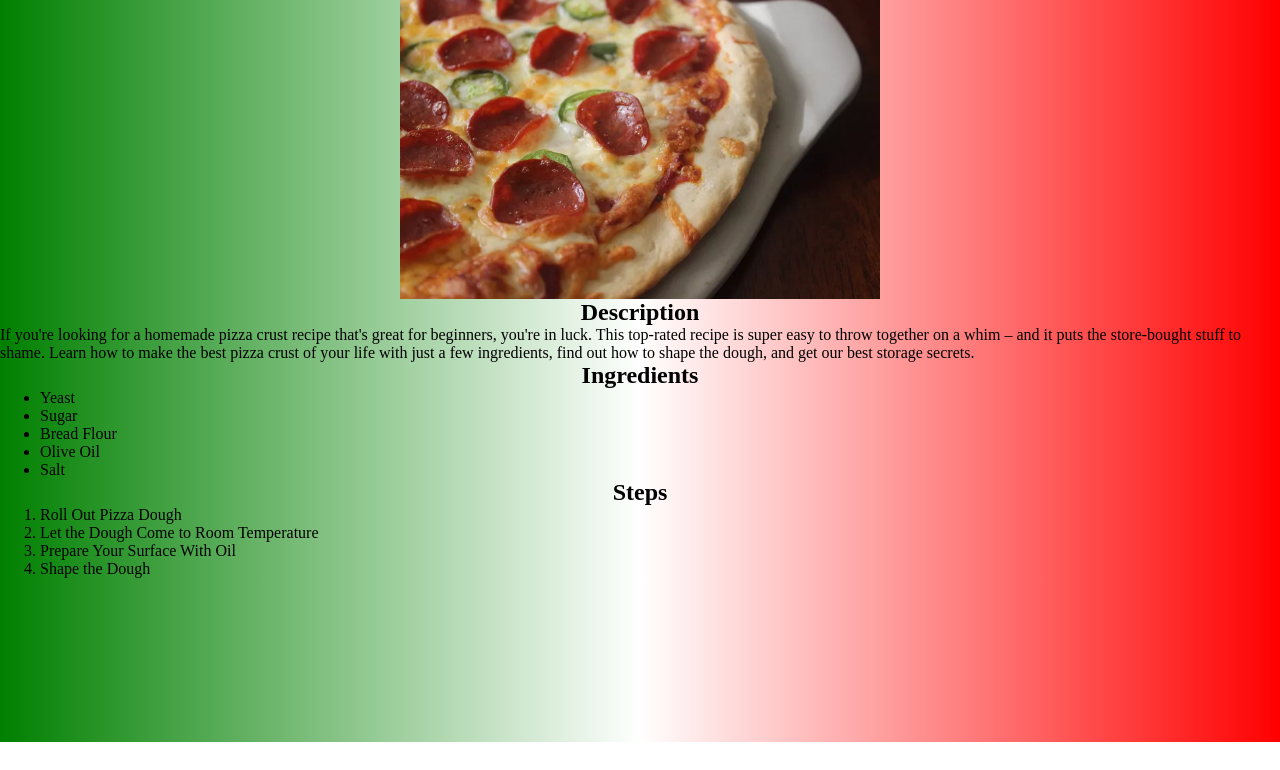
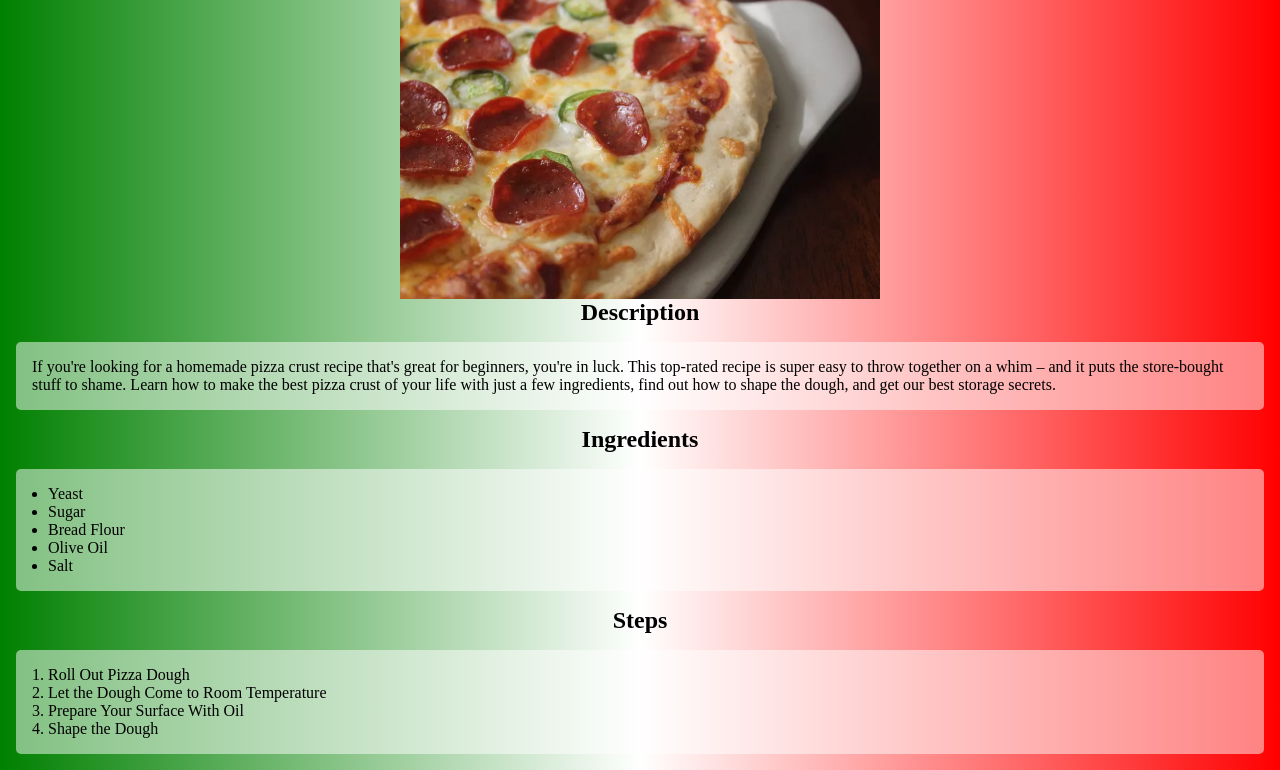
Before and after one commit to wiktu-r/odin-recipes, a plain HTML site: page recipes/pizza.html in a window 1280 px wide. Shown: the part 58-828 px from the top of the page. Before the commit the page ends 800 px from the top, so only its background shows below. Drawn offline with Linux system fonts and the light colour scheme.

Commit message:
simple CSS changes

```diff
--- a/style.css
+++ b/style.css
@@ -18,12 +18,24 @@ img {
     width: 30em;
 }
 
+p, ul, ol {
+    background-color: rgba(255, 255, 255, 0.5);
+    padding: 1em;
+    margin: 1em;
+    border-radius: 5px;
+}
+
+p>*, ul>*, ol>* {
+    margin-left: 1em;
+}
+
 #foodMenu {
     margin: 0 auto;
     display: flex;
     flex-direction: column;
     width: 30em;
     height: 10em;
+    border-radius: 30px;
     justify-content: center;
     align-items: center;
     overflow: hidden;
```
